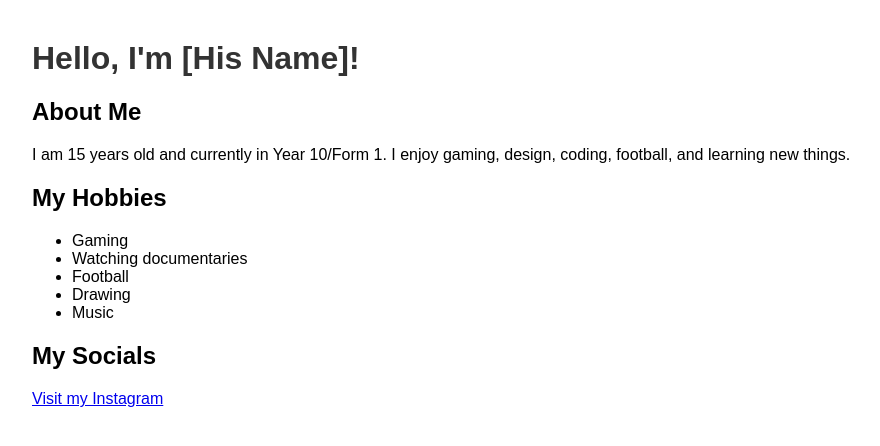
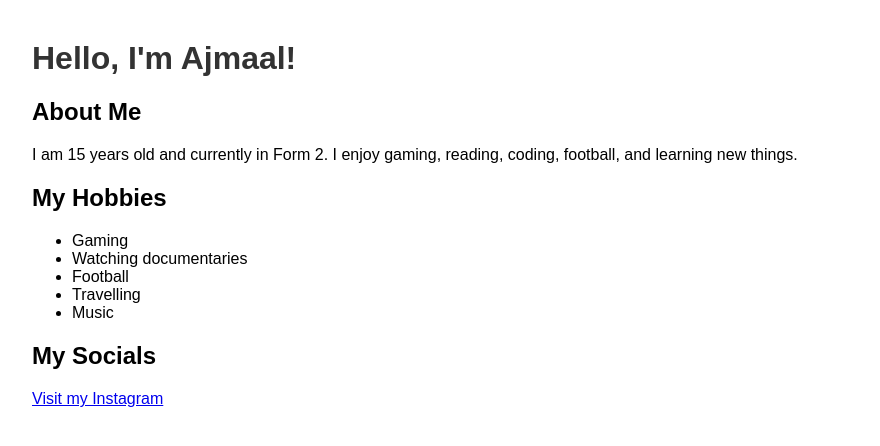
Before and after one commit to Ajmaal28/ajmaal28.github.io, a plain HTML site: page index.html in a window 1280 px wide. Shown: the whole page, without its empty margins (8-888 px from the left). Drawn offline with Linux system fonts and the light colour scheme.

Commit message:
Update index.html

```diff
--- a/index.html
+++ b/index.html
@@ -16,11 +16,11 @@
 </head>
 <body>
 
-<h1>Hello, I'm [His Name]!</h1>
+<h1>Hello, I'm Ajmaal!</h1>
 
 <div class="section">
     <h2>About Me</h2>
-    <p>I am 15 years old and currently in Year 10/Form 1. I enjoy gaming, design, coding, football, and learning new things.</p>
+    <p>I am 15 years old and currently in Form 2. I enjoy gaming, reading, coding, football, and learning new things.</p>
 </div>
 
 <div class="section">
@@ -29,7 +29,7 @@
         <li>Gaming</li>
         <li>Watching documentaries</li>
         <li>Football</li>
-        <li>Drawing</li>
+        <li>Travelling</li>
         <li>Music</li>
     </ul>
 </div>
@@ -37,7 +37,7 @@
 <div class="section">
     <h2>My Socials</h2>
     <p>
-        <a href="https://instagram.com/your_instagram_username" target="_blank">
+        <a href="https://instagram.com/j4ma.l07" target="_blank">
         Visit my Instagram
         </a>
     </p>
```
